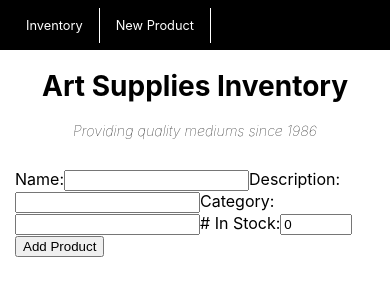
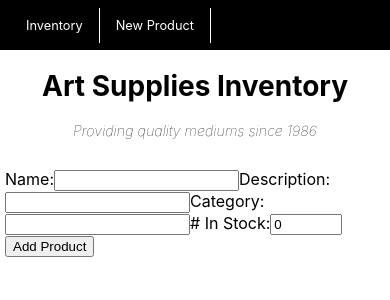
Before and after one commit to ntgarrett/CRUD_inventory, a Next.js app in the folder client/: page /new in a window 390 px wide. Shown: the top 300 px of the page. Built offline with nearby package versions, Linux system fonts and the light colour scheme.

Commit message:
Adjusts responsive padding

```diff
--- a/client/styles/Layout.module.css
+++ b/client/styles/Layout.module.css
@@ -6,3 +6,9 @@
 .main {
   padding: 0px 15px 0px 15px;
 }
+
+@media (max-width: 600px) {
+  .main {
+    padding: 0 5px 0 5px;
+  }
+}
```
